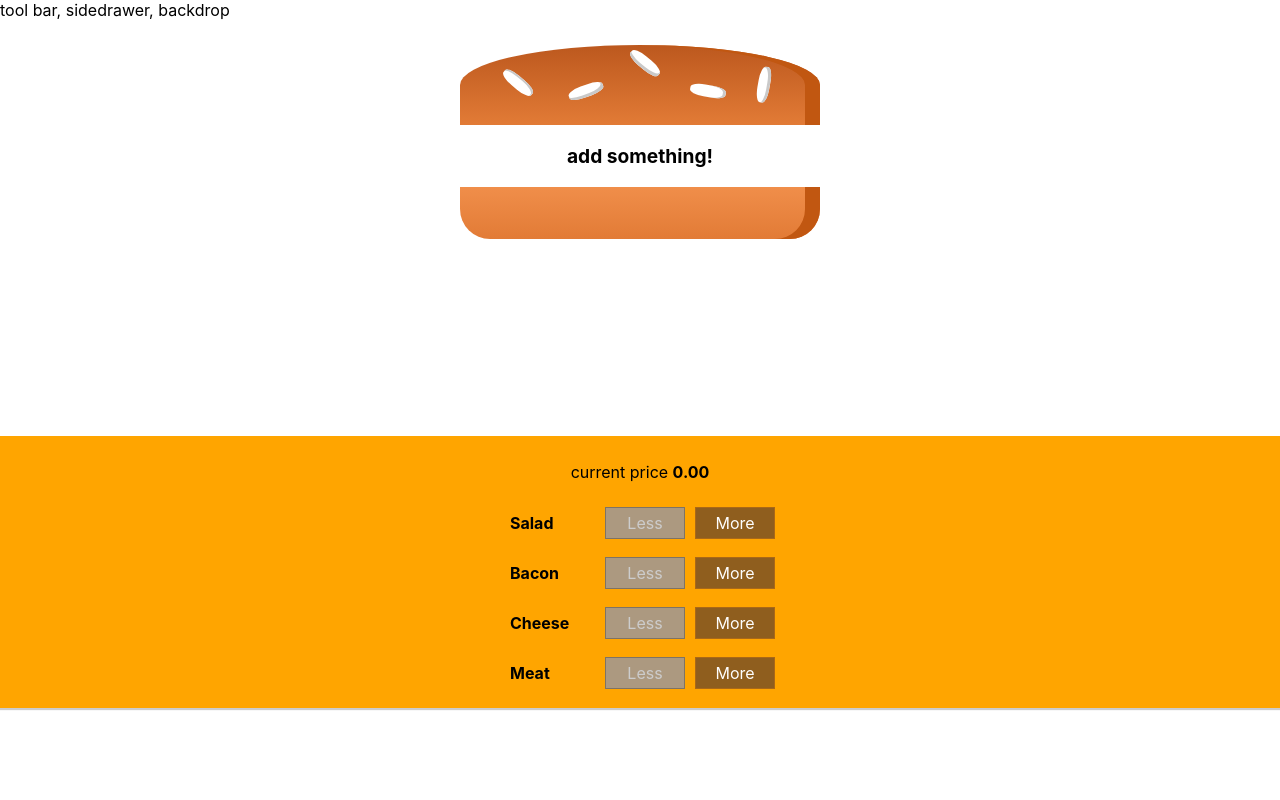
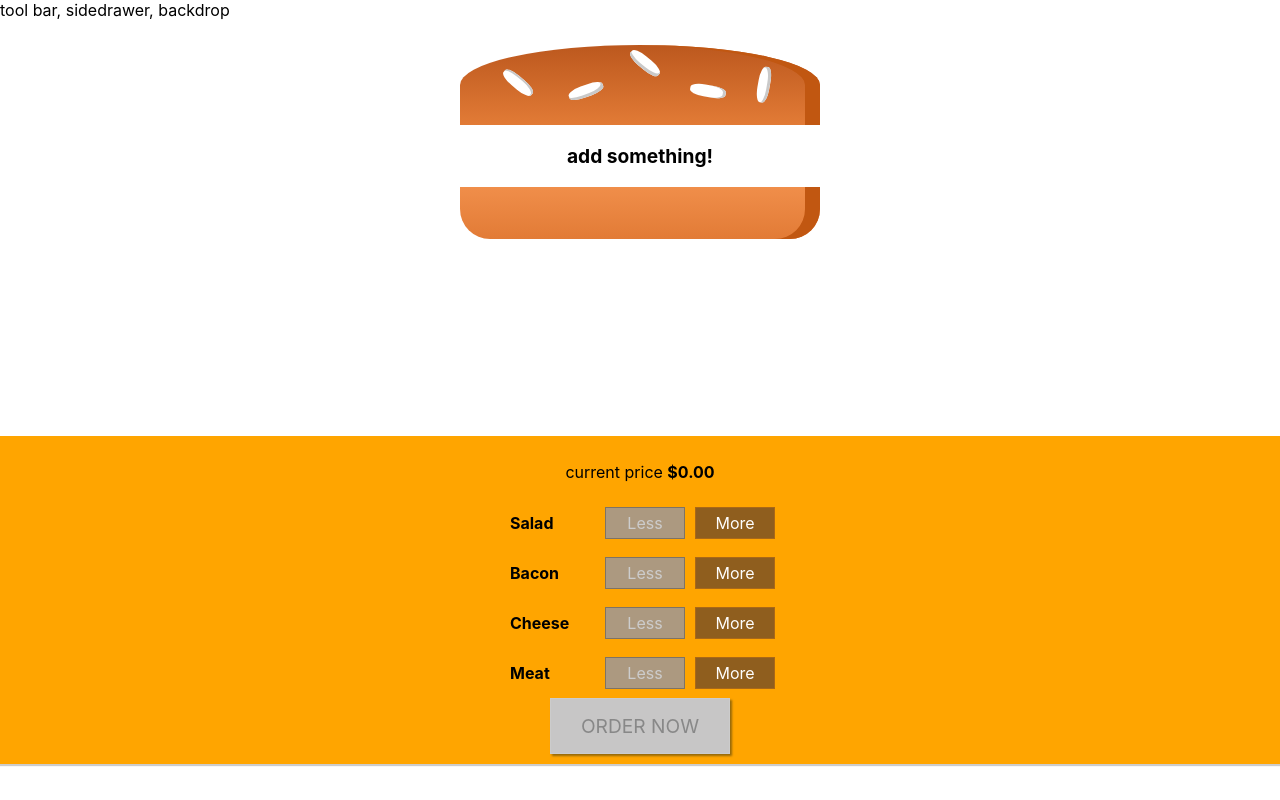
Before and after one commit to Nerfi/burguer-app, a React (Create React App) app: page / in a window 1280 px wide. Built offline with nearby package versions, Linux system fonts and the light colour scheme.

Commit message:
purchase button and logic added

```diff
--- a/src/components/Burguer/BuildControls/BuildControls.css
+++ b/src/components/Burguer/BuildControls/BuildControls.css
@@ -8,3 +8,44 @@
   margin: auto;
   padding: 10px 0;
 }
+
+.OrderButton {
+    background-color: #DAD735;
+    outline: none;
+    cursor: pointer;
+    border: 1px solid #966909;
+    color: #966909;
+    font-family: inherit;
+    font-size: 1.2em;
+    padding: 15px 30px;
+    box-shadow: 2px 2px 2px #966909;
+}
+
+.OrderButton:hover, .OrderButton:active {
+    background-color: #A0DB41;
+    border: 1px solid #966909;
+    color: #966909;
+}
+
+.OrderButton:disabled {
+    background-color: #C7C6C6;
+    cursor: not-allowed;
+    border: 1px solid #ccc;
+    color: #888888;
+}
+
+.OrderButton:not(:disabled) {
+    animation: enable 0.3s linear;
+}
+
+@keyframes enable {
+    0% {
+        transform: scale(1);
+    }
+    60% {
+        transform: scale(1.1);
+    }
+    100% {
+        transform: scale(1);
+    }
+}
--- a/src/components/Burguer/BuildControls/BuildControls.js
+++ b/src/components/Burguer/BuildControls/BuildControls.js
@@ -13,7 +13,7 @@ const buidlControls = (props) => (
 
 
   <div className="BuildControls">
-  <p>current price <strong>{props.price.toFixed(2)}</strong></p>
+  <p>current price <strong>${props.price.toFixed(2)}</strong></p>
 
     {controls.map(ctr => {
 
@@ -27,7 +27,7 @@ const buidlControls = (props) => (
       />
 
     })}
-
+    <button className="OrderButton"  disabled={!props.purchaseable}>ORDER NOW</button>
 
   </div>
 
--- a/src/containers/BurguerBuilder/BurguerBuilder.js
+++ b/src/containers/BurguerBuilder/BurguerBuilder.js
@@ -20,8 +20,21 @@ class BurguerBuilder extends Component {
       cheese: 0,
       meat: 0
     },
-    totalPrice: 0
+    totalPrice: 0,
+   purchasable: false
   }
+  //checking if we can purchase it or not , based on the items we have
+  updatePurchaseState = (ingredients) => {
+    const sum = Object.values(ingredients)
+    .reduce((sum,item) => sum+item,0)
+    console.log(sum);
+
+    this.setState({ purchasable : sum > 0 });
+
+  }
+
+
+
   //adding new item to the burger
   handleAddIngredient = (type) => {
     //accessing the type we've choosen
@@ -41,13 +54,13 @@ class BurguerBuilder extends Component {
   const newPrice = oldPrice + priceAddition
   //setting the new state totalPrice and ingredients
   this.setState({totalPrice: newPrice,ingredients: updateIngredients});
-
+  this.updatePurchaseState(updateIngredients);
   }
 
   //removeIngredient
   removeIngredient = (type) => {
     const oldCount = this.state.ingredients[type];
-
+    //we do this to not delete and ingredient which is not there, otherwise we get an array of length -1, we make sure not to have this problem
     if(oldCount <= 0) {
       return;
     }
@@ -67,7 +80,7 @@ class BurguerBuilder extends Component {
   const newPrice = oldPrice - priceDeduction;
   //setting the new state totalPrice and ingredients
   this.setState({totalPrice: newPrice,ingredients: updateIngredients});
-
+  this.updatePurchaseState(updateIngredients);
   }
 
   render(){
@@ -91,6 +104,7 @@ class BurguerBuilder extends Component {
       ingredientAdded={this.handleAddIngredient}
       ingredientDeleted={this.removeIngredient}
       disable={disableInfo}
+      purchaseable={this.state.purchasable}
       price={this.state.totalPrice}
       />
 
```
